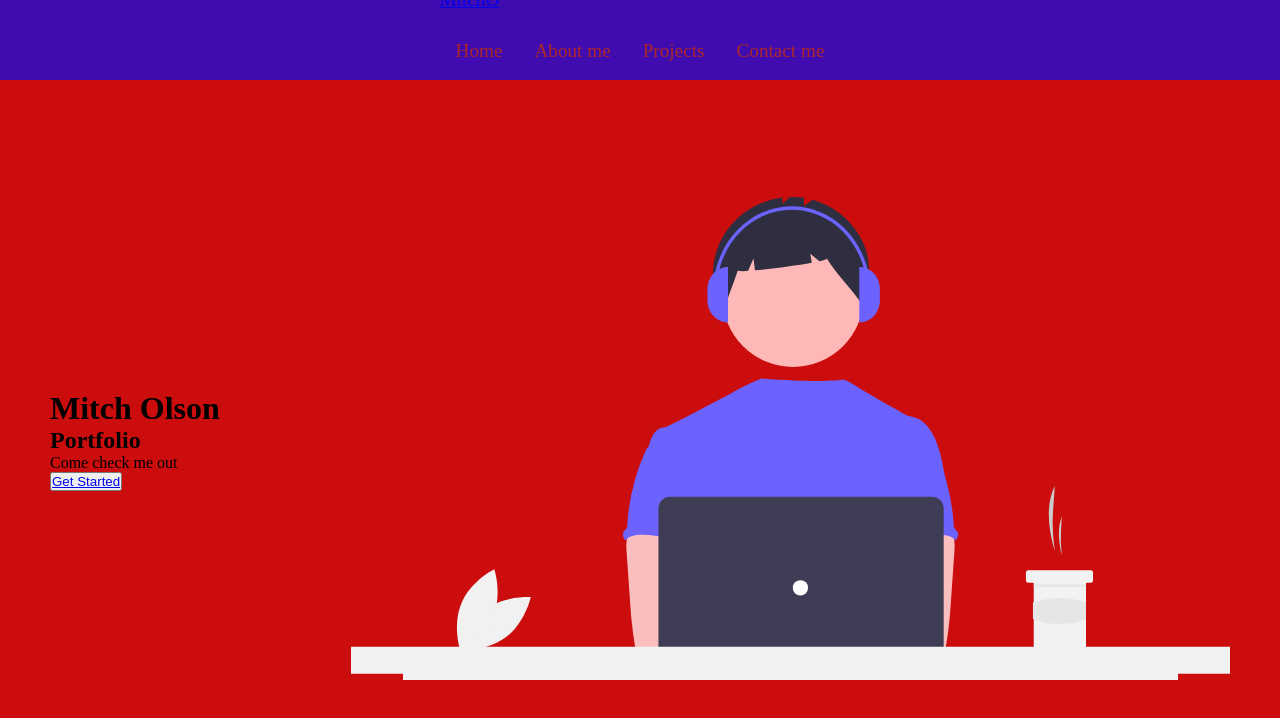
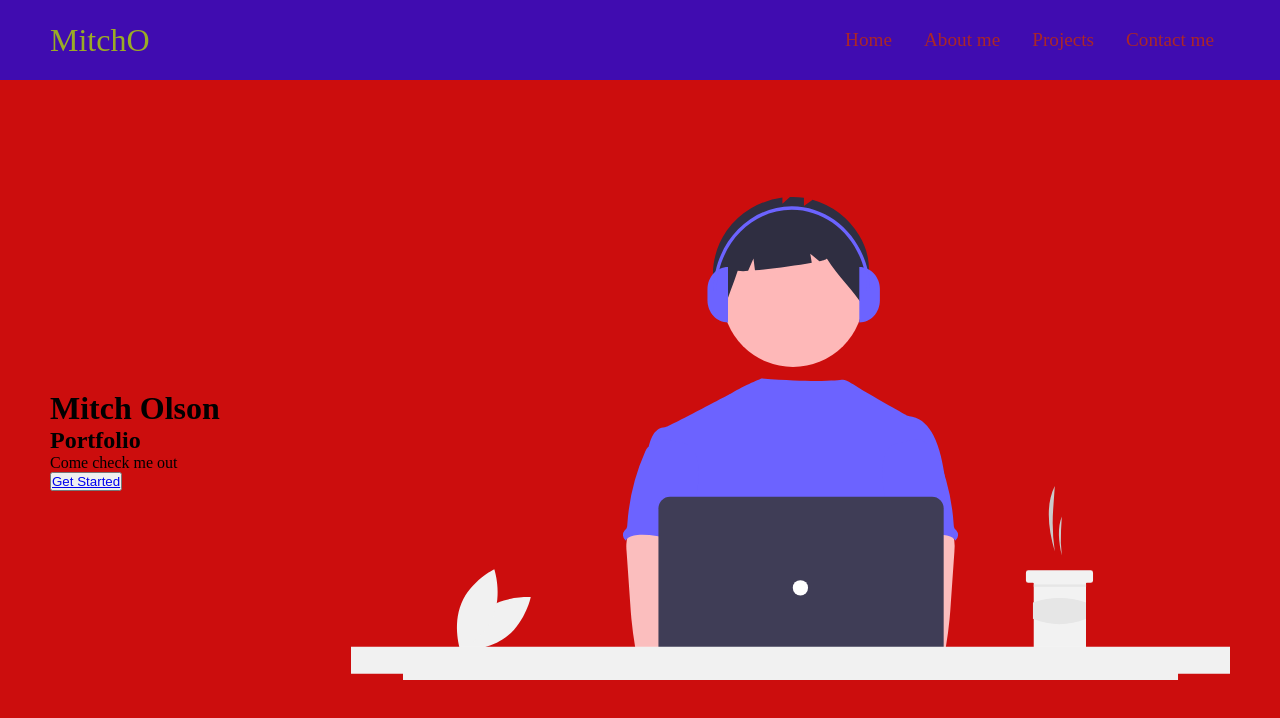
Before and after one commit to MitchOlson1/MitchOlson1.github.io, a plain HTML site: page index.html in a window 1280 px wide. Drawn offline with Linux system fonts and the light colour scheme.

Commit message:
corrected navbar to show top left in appropriate spot

```diff
--- a/index.html
+++ b/index.html
@@ -9,9 +9,9 @@
 </head>
 <body>
    <nav class="navbar">
-       <div class="navbar_container">
-         <a href="/" id="navbar_logo">MitchO</a>
-         <div class="navbar_toggle" id="mobile-menu">
+       <div class="navbar__container">
+         <a href="/" id="navbar__logo">MitchO</a>
+         <div class="navbar__toggle" id="mobile-menu">
              <span class="bar"></span>
              <span class="bar"></span>
              <span class="bar"></span>
--- a/main.css
+++ b/main.css
@@ -34,8 +34,8 @@ body {
     padding: 0 50px;
 }
 #navbar__logo{
-    background-color: rgb(14, 22, 22);
-    background-image: linear-gradient(to top, rgb(10, 4, 4) 0%,rgb(2, 2, 5) 100%,);
+    background-color: rgb(154, 172, 37);
+    background-image: linear-gradient(to top, rgb(167, 194, 32) 0%,rgb(2, 2, 5) 100%,);
     background-size: 100%;
     -webkit-background-clip: text;
     -moz-background-clip: text;
@@ -82,7 +82,7 @@ height: 80px;
 }
 
 .button {
-    display: FLEX;
+    display: flex;
     justify-content: center;
     align-items: center;
     text-decoration: none;
```
